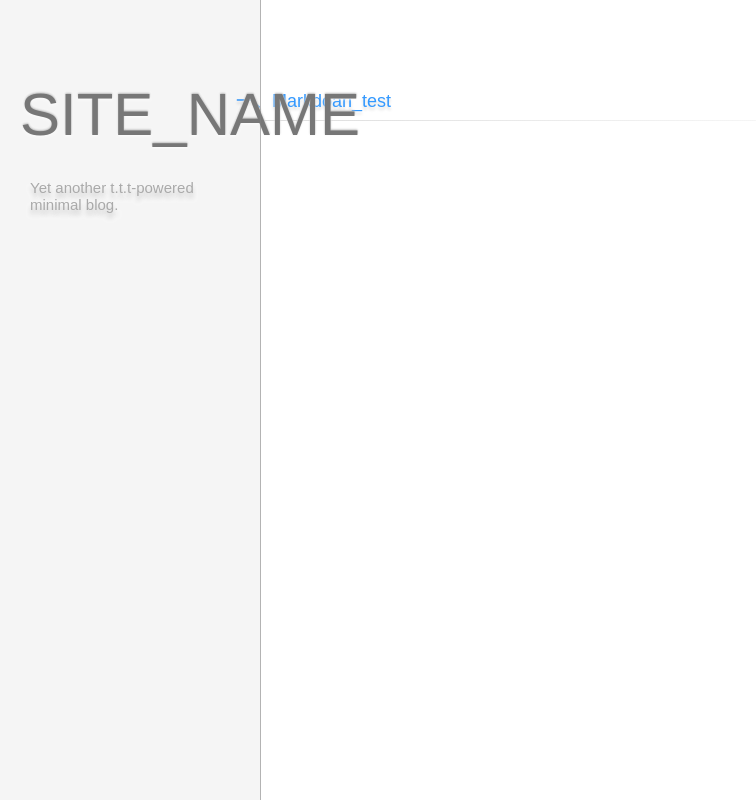
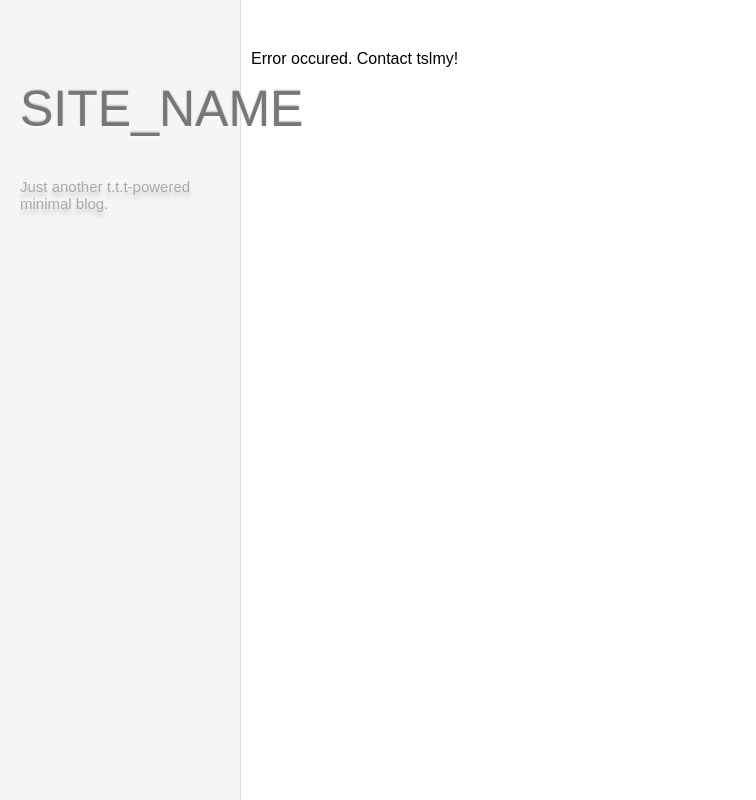
Before and after one commit to tslmy/t.t.t, a PHP site: page / in a window 1280 px wide. Shown: the whole page, without its empty margins (0-756 px from the left). Run offline with PHP 8.4, Linux system fonts and the light colour scheme; a stand-in replaces the project's code that opens the database connection; some libraries are stand-ins or nearby versions.

Commit message:
A more simple style.

```diff
--- a/index.php
+++ b/index.php
@@ -8,7 +8,8 @@
 				echo constant('SITE_NAME');
 				?>
         </title>
-		<meta http-equiv="Content-Type" content="text/html; charset=ANSI" />
+		<meta http-equiv="Content-Type" content="text/html; charset=GB2312" />
+		<link href="/stuff/favicon.ico" rel="bookmark" type="image/x-icon" />
         <meta name="description" content="Tslmy's personal blog, powered by t.t.t, the simplest plain-text-based, database-free blog engine."
         />
         <meta name="keywords" content="t.t.t powered,blog,tslmy,personal,chinese,english,geek"
@@ -38,7 +39,7 @@
 		</div>
             <div id="intro">
            <?php
-		   $intro_file_name="_intro.txt";
+		   $intro_file_name="content/_intro.txt";
 		   if(file_exists($intro_file_name)){
 				$file=fopen( $intro_file_name, "r");
 				while(!feof($file))
@@ -47,32 +48,39 @@
 				}
 				fclose($file);
 				} else {
-				echo "Yet another t.t.t-powered minimal blog.";
+				echo "Just another t.t.t-powered minimal blog.";
 				}
 			?>
             </div>
 		</div>
-		<div id="verizon_line"></div>
         </div>
-        <ul id="main">
+        <div id="main">
 <?php
-if ($handler = opendir("./")){
+if ($handler = opendir("content/")){
 	while (false !== ($filename = readdir($handler))) {
 		$len=strlen($filename);
 		if (substr($filename,0,1)!="_" && strtolower(substr($filename,$len-4,$len))==".txt") {
-			$files[filemtime($filename)] = substr($filename,0,$len-4);
+			$files[filemtime("content/".$filename)] = substr($filename,0,$len-4);
 		}
 	}
 	krsort($files,SORT_NUMERIC);
 	foreach ($files as $each_one){
-		echo "<li onclick=\"location.href='view.php?name=".$each_one."';\">".$each_one."</li><div class='hr'></div>\n";
+		echo
+		"<a class='item' href='view.php?name=".$each_one."'>
+		".$each_one."</a>
+			<!--div class='brick'></div-->
+
+			<div class='hr'></div>
+
+		\n"
+		;
 	}
 	closedir($handler);
 }else {
 	echo "Error occured. Contact tslmy!";
 }
 ?>
-        </ul>
+        </div>
     </body>
 
 </html>
--- a/stuff/style_list.css
+++ b/stuff/style_list.css
@@ -4,40 +4,41 @@ body {
 	width:1000px;
 	font-family: Arial,"微软雅黑";
 }
-li {
-	list-style-type: cjk-ideographic;
+.item {
+	list-style-type: none;
 	-webkit-transition-duration: .3s;
 	-webkit-transition-timing-function: ease-out;
 	position:relative;
 	height:50px;
 	top:20px;
-	font-size:18px;
 	text-shadow:0px 3px 3px #ddd;
 	cursor:pointer;
+	font-size:20px;
 	color: #39F;
 	text-transform: capitalize;
 	white-space:nowrap;
+	display:block;
+}
+.item:hover{
+	padding: 10px 0;
 
+	font-size:40px;
 }
-li:hover{
-	padding: 30px 0;
-	background:#fafafa;
-	font-size:40px;
+.brick {
+	background:grey;
+	width:5px;
+	height:40px;
+	position:relative;
+	right:12px;
+	bottom:-21px;
+	border-radius:0 2px 2px 0;
 }
 #left_texts{
 	position:float;
 	float:left;
 	width:198px;
 }
-#verizon_line {
-	width:1px;
-	height:100%;
-	background:grey;
-	opacity:.6;
-	position:fixed;
-	left:260px;
-	top:0%;
-}
+
 .hr{
 	height:1px;
 	background:-webkit-gradient(linear,0 0,100% 0,from(#ddd), to(#fff));
@@ -46,22 +47,29 @@ li:hover{
 	top:4px;
 	right:11px;
 }
-a {text-decoration:none;}
+a {
+	text-decoration:none;
+}
+
 #left{
 	position:fixed;
 	top:0;
 	left:0;
-	width:240px;
+	width:220px;
 	height:100%;
 	padding-left:20px;
 	background:rgba(0,0,0,.04);
 	z-index:3;
+	border-right-width:1px;
+	border-right-color:#ddd;
+	border-right-style: solid;
 }
 #logo {
 	position:float;
 	float:top;
-	margin:80px 0 30px 0;
-	font-size:60px;
+	margin-top:80px;
+	margin-bottom:40px;
+	font-size:50px;
 	text-shadow: 0px -1px 2px #bbb,0 1px 2px #fff;
 	z-index:1;
 	text-transform:capitalize;
@@ -80,7 +88,6 @@ a {text-decoration:none;}
 	position:float;
 	float:top;
 	color: #aaa;
-	margin-left:10px;
 	width:210px;
 	font-size:15px;
 	text-align:left;
@@ -89,7 +96,7 @@ a {text-decoration:none;}
 }
 #main{
 	position:absolute;
-	left:232px;
+	left:251px;
 	top:50px;
 	width:700px;
 	z-index:-3;
```
Also changed, not shown: markdoan_test.txt (deleted, +0 -69 lines), view.php (+12 -15 lines).
